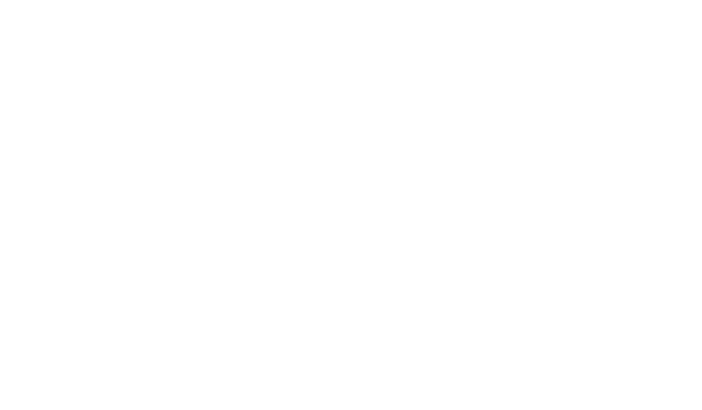
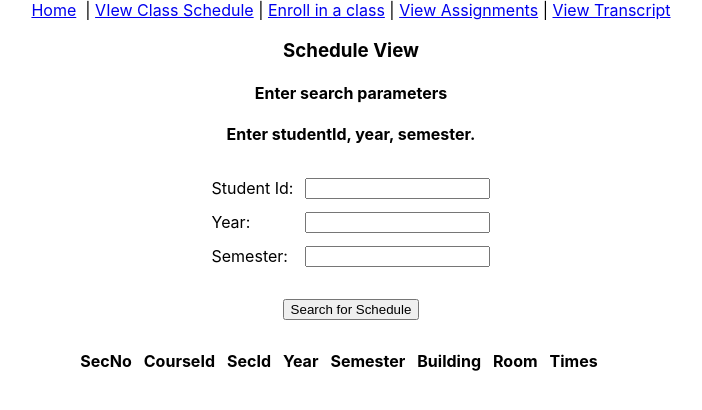
Before and after one commit to mikedivine/React-Front-End-Education-Management, a React (Create React App) app: page /schedule in a window 1280 px wide. Before the commit this address had no page. Shown: the top 410 px of the page, without its empty margins (289-991 px from the left). Built offline with nearby package versions, Linux system fonts and the light colour scheme.

Commit message:
ScheduleView.js done

```diff
--- a/src/App.js
+++ b/src/App.js
@@ -14,14 +14,14 @@ import InstructorHome from './components/instructor/InstructorHome';
 import AssignmentsView from './components/instructor/AssignmentsView';
 import EnrollmentsView from './components/instructor/EnrollmentsView';
 import InstructorSectionsView from './components/instructor/InstructorSectionsView';
-
+import CourseEnrollment from './components/student/CourseEnroll';
 
 function App() {
 
   // change to INSTRUCTOR or STUDENT for testing.
   // when login is implemented, the user type will come from the logged in user's ROLE.
 
-  const userType = 'INSTRUCTOR'; // change to INSTRUCTOR or STUDENT for testing.
+  const userType = 'STUDENT'; // change to INSTRUCTOR or STUDENT for testing.
 
   if (userType==='ADMIN') {
     return (
@@ -48,6 +48,7 @@ function App() {
               <Route path="schedule" element={<ScheduleView />} />
               <Route path="studentAssignments" element={<StudentAssignmentsView />} />
               <Route path="transcript" element={<Transcript />} />
+              <Route path="addCourse" element={<CourseEnrollment />} />
             </Route>
           </Routes>
         </BrowserRouter>
--- a/src/components/student/ScheduleView.js
+++ b/src/components/student/ScheduleView.js
@@ -1,4 +1,5 @@
-import React, {useState} from 'react';
+import React, {useState, useEffect} from 'react';
+import {SERVER_URL} from '../../Constants';
 
 // student can view schedule of sections
 // use the URL /enrollment?studentId=3&year= &semester=
@@ -10,12 +11,96 @@ import React, {useState} from 'react';
 
 const ScheduleView = (props) => {
 
+    const headers = ['SecNo', 'CourseId', 'SecId',  'Year', 'Semester', 'Building', 'Room', 'Times', '', ''];
+
+
+    const [scheduleClasses, setScheduleClasses]  = useState([   ]);
+    const [ message, setMessage] = useState('');
+    const [search, setSearch] = useState({studentId: '', year: '', semester:''});
+
+    const fetchSchedule = async() => {
+        if (search.courseId==='' || search.year==='' || search.semester==='' ) {
+            setMessage("Enter search parameters");
+        } else {
+            try {
+                const response = await fetch(`${SERVER_URL}/enrollments?year=${search.year}&semester=${search.semester}&studentId=${search.studentId}`);
+                //test values:
+                //studentId=3, year=2024, semester=Spring
+                //studentId=3, year=2023, semester=Fall
+                if (response.ok) {
+                    const data = await response.json();
+                    setScheduleClasses(data);
+                } else {
+                    const rc = await response.json();
+                    setMessage(rc.message);
+                }
+            } catch (err) {
+                setMessage("network error: " +err);
+            }
+        }
+    }
+
+    useEffect( () => {
+        fetchSchedule();
+    }, []);
+
+    const editChange = (event) => {
+        setSearch({...search, [event.target.name]:event.target.value});
+    }
 
     return(
         < >
-            <h3>Not implemented</h3>
+            <h3>Schedule View</h3>
+            <h4>{message}</h4>
+            <h4>Enter studentId, year, semester.</h4>
+            <table className="Center">
+                <tbody>
+                <tr>
+                    <td>Student Id:</td>
+                    <td><input type="text" id="studentId" name="studentId" value={search.studentId} onChange={editChange} /></td>
+                </tr>
+                <tr>
+                    <td>Year:</td>
+                    <td><input type="text" id="year" name="year" value={search.year} onChange={editChange} /></td>
+                </tr>
+                <tr>
+                    <td>Semester:</td>
+                    <td><input type="text" id="semester" name="semester" value={search.semester} onChange={editChange} /></td>
+                </tr>
+                </tbody>
+            </table>
+            <br/>
+            <button type="submit" id="search" onClick={fetchSchedule}>Search for Schedule</button>
+            <br/>
+            <br/>
+            <table className="Center" >
+                <thead>
+                <tr>
+                    {headers.map((s, idx) => (<th key={idx}>{s}</th>))}
+                </tr>
+                </thead>
+                <tbody>
+                {scheduleClasses.map((s) => (
+                        <tr key={s.secNo}>
+                        <td>{s.sectionNo}</td>
+                        <td>{s.courseId}</td>
+                        <td>{s.sectionId}</td>
+                        <td>{s.year}</td>
+                        <td>{s.semester}</td>
+                        <td>{s.building}</td>
+                        <td>{s.room}</td>
+                        <td>{s.times}</td>
+                        {/* <td><SectionUpdate section={s} onClose={fetchSchedule} /></td> */}
+                        {/* <td><Button onClick={onDelete}>Delete</Button></td> */}
+                        </tr>
+                    ))}
+                </tbody>
+            </table>
+            {/* <SectionAdd  onClose={fetchSchedule} /> */}
+
         </ >
     );
+
 
 }
 
```
Also changed, not shown: 1 other file (tests, documents, lock files or other folders).
